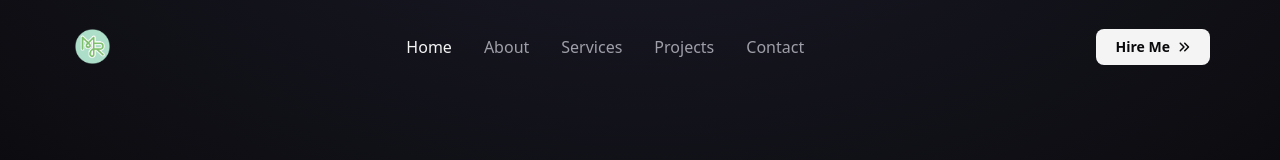
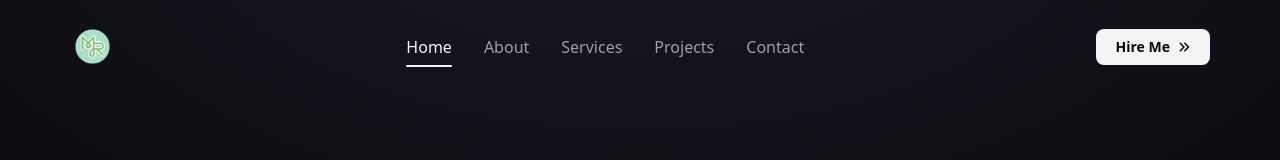
Before and after one commit to mesbaulrafi/myPortfolio, a React (Vite) app: page / in a window 1280 px wide. Shown: the top 160 px of the page. Built offline with nearby package versions, Linux system fonts and the light colour scheme.

Commit message:
header underline

```diff
--- a/package.json
+++ b/package.json
@@ -14,6 +14,7 @@
     "@hugeicons/core-free-icons": "^2.0.0",
     "@hugeicons/react": "^1.1.1",
     "@tailwindcss/vite": "^4.1.17",
+    "framer-motion": "^13.2.0",
     "lucide": "^0.556.0",
     "react": "^19.2.0",
     "react-dom": "^19.2.0",
--- a/src/components/layouts/Header.jsx
+++ b/src/components/layouts/Header.jsx
@@ -1,5 +1,6 @@
 import React, { useState, useEffect, useRef } from 'react';
-import { NavLink, Link } from 'react-router-dom';
+import { Link, useLocation } from 'react-router-dom';
+import { motion } from 'framer-motion';
 import Images from '../Images';
 import Logo from '/src/assets/Logo.png';
 import { FaAnglesRight } from "react-icons/fa6";
@@ -10,6 +11,15 @@ const Header = () => {
   const [scrolled, setScrolled] = useState(false);
   const [isOpen, setIsOpen] = useState(false);
   const navRef = useRef(null);
+  const location = useLocation();
+
+  const navLinks = [
+    { name: 'Home', path: '/' },
+    { name: 'About', path: '/about' },
+    { name: 'Services', path: '/services' },
+    { name: 'Projects', path: '/projects' },
+    { name: 'Contact', path: '/contact' },
+  ];
 
   useEffect(() => {
     const handleScroll = () => setScrolled(window.scrollY > 20);
@@ -40,11 +50,6 @@ const Header = () => {
     return () => { document.body.style.overflow = ''; };
   }, [isOpen]);
 
-  const navLinkStyle = ({ isActive }) =>
-    `text-sm lg:text-base font-medium transition-colors duration-300 ${
-      isActive ? 'text-zinc-100' : 'text-zinc-400 hover:text-zinc-200'
-    }`;
-
   return (
     <header
       ref={navRef}
@@ -59,16 +64,38 @@ const Header = () => {
 
           {/* Logo */}
           <Link to="/" onClick={() => setIsOpen(false)} className="relative z-50">
-            <Images imgSrc={Logo} className="object-contain h-[40px] lg:h-[45px]" />
+            <Images imgSrc={Logo} className="object-contain h-10 lg:h-[45px]" />
           </Link>
 
           {/* Desktop Nav */}
           <nav className="hidden lg:flex items-center gap-8">
-            <NavLink to="/" className={navLinkStyle}>Home</NavLink>
-            <NavLink to="/about" className={navLinkStyle}>About</NavLink>
-            <NavLink to="/services" className={navLinkStyle}>Services</NavLink>
-            <NavLink to="/projects" className={navLinkStyle}>Projects</NavLink>
-            <NavLink to="/contact" className={navLinkStyle}>Contact</NavLink>
+            {navLinks.map((link) => {
+              const isActive = location.pathname === link.path;
+              return (
+                <Link
+                  key={link.name}
+                  to={link.path}
+                  className={`relative text-sm lg:text-base font-medium transition-colors duration-300 py-1 ${
+                    isActive ? 'text-zinc-100' : 'text-zinc-400 hover:text-zinc-200'
+                  }`}
+                >
+                  {link.name}
+                  {/* Moving Border Animation (Strictly Horizontal) */}
+                  {isActive && (
+                    <motion.div
+                      layoutId="desktop-nav-underline"
+                      className="absolute left-0 -bottom-1 w-full h-0.5 bg-zinc-100 rounded-full"
+                      initial={false}
+                      transition={{
+                        type: "tween",
+                        ease: "easeInOut",
+                        duration: 0.3
+                      }}
+                    />
+                  )}
+                </Link>
+              );
+            })}
           </nav>
 
           {/* Desktop Hire Me Button */}
@@ -98,11 +125,21 @@ const Header = () => {
           }`}
         >
           <nav className="flex flex-col items-center gap-6 px-5">
-            <NavLink to="/" onClick={() => setIsOpen(false)} className={navLinkStyle}>Home</NavLink>
-            <NavLink to="/about" onClick={() => setIsOpen(false)} className={navLinkStyle}>About</NavLink>
-            <NavLink to="/services" onClick={() => setIsOpen(false)} className={navLinkStyle}>Services</NavLink>
-            <NavLink to="/projects" onClick={() => setIsOpen(false)} className={navLinkStyle}>Projects</NavLink>
-            <NavLink to="/contact" onClick={() => setIsOpen(false)} className={navLinkStyle}>Contact</NavLink>
+            {navLinks.map((link) => {
+              const isActive = location.pathname === link.path;
+              return (
+                <Link
+                  key={link.name}
+                  to={link.path}
+                  onClick={() => setIsOpen(false)}
+                  className={`text-sm font-medium transition-colors duration-300 ${
+                    isActive ? 'text-zinc-100' : 'text-zinc-400 hover:text-zinc-200'
+                  }`}
+                >
+                  {link.name}
+                </Link>
+              );
+            })}
 
             <Link to="/contact" onClick={() => setIsOpen(false)} className="mt-2 w-full max-w-[200px]">
               <button className="w-full flex justify-center items-center gap-2 bg-zinc-100 text-zinc-950 font-semibold py-3 px-5 rounded-lg hover:bg-white transition-all duration-300 text-sm">
```
Also changed, not shown: 1 other file (tests, documents, lock files or other folders).
